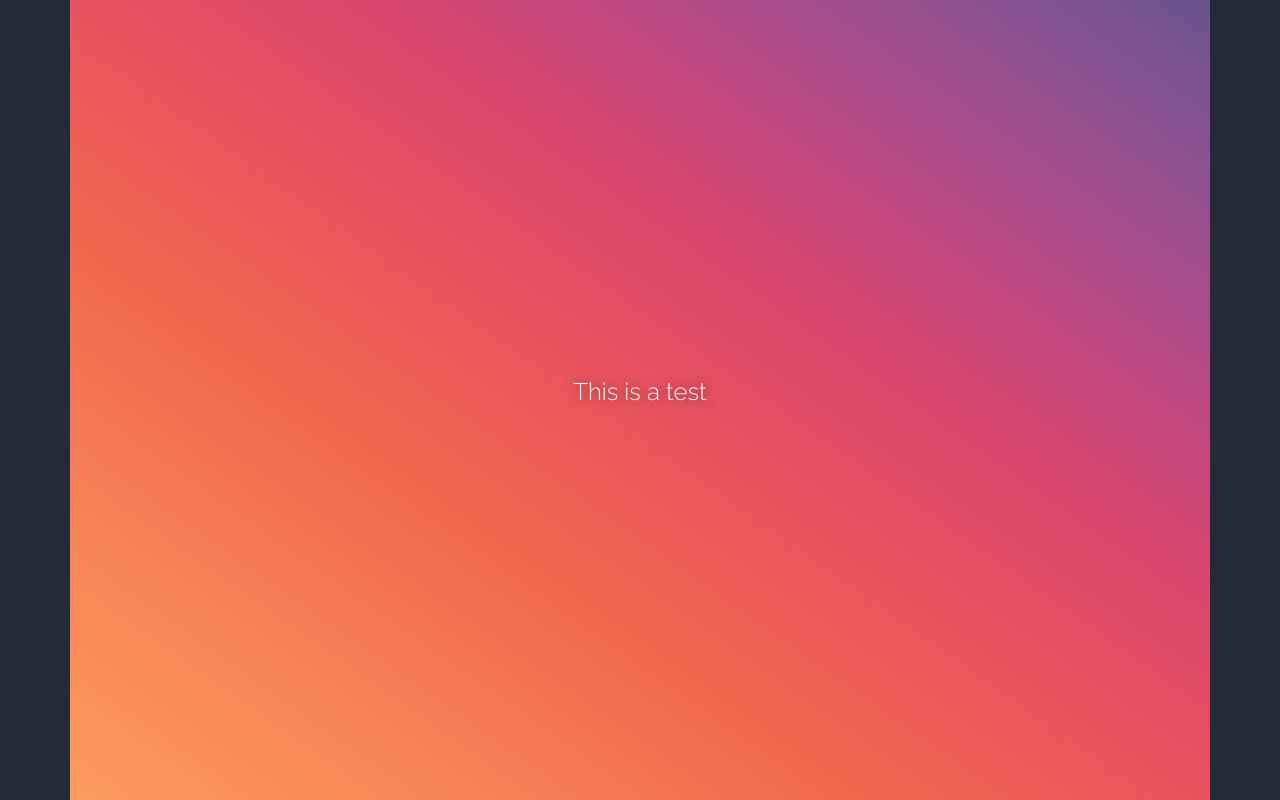
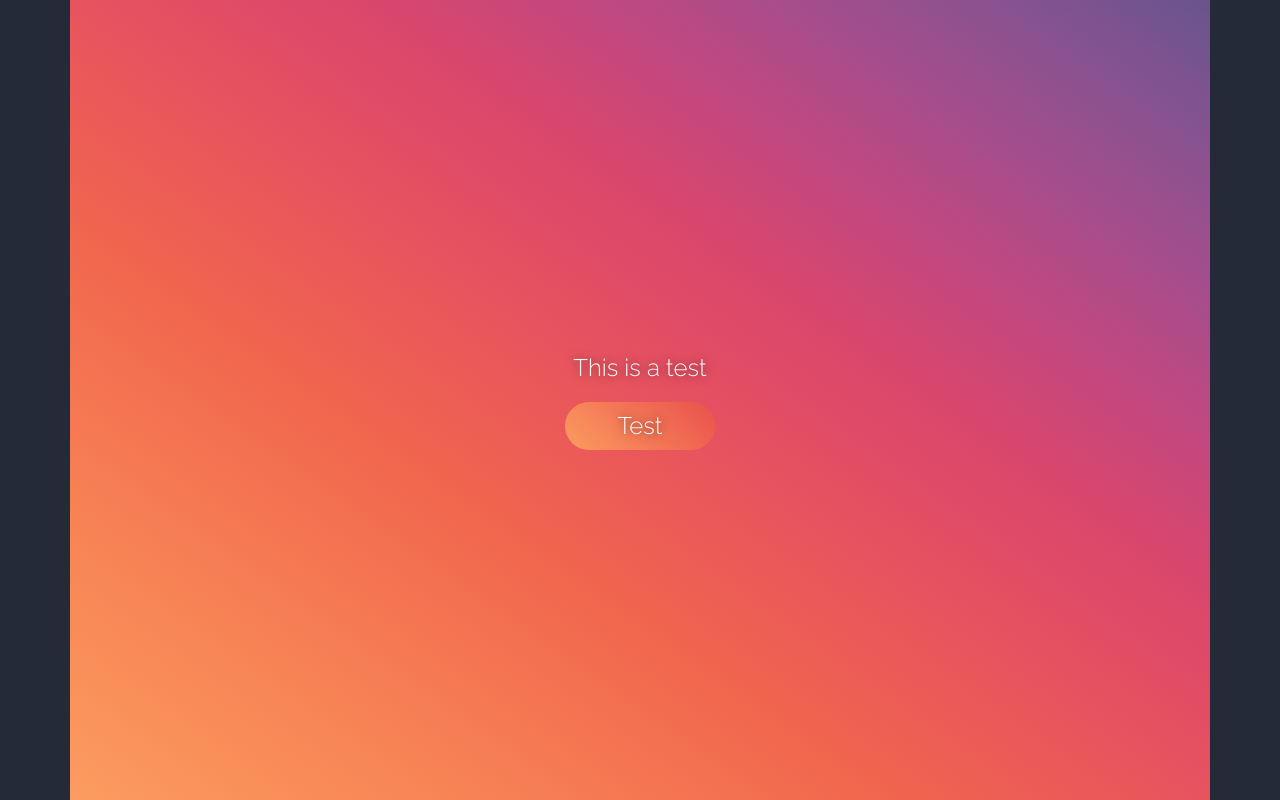
Before and after one commit to stefanjb-it/taskhub-frontend, an Angular app: page / in a window 1280 px wide. Built offline with nearby package versions, Linux system fonts and the light colour scheme.

Commit message:
Added Reusable Button Component

```diff
--- a/src/app/app.component.html
+++ b/src/app/app.component.html
@@ -1,5 +1,8 @@
 <div class="container-md content">
-  <p>This is a test</p>
+  <div>
+    <p>This is a test</p>
+    <app-button [buttonText]="'Test'" (OnClick)="sendMessage($event)"></app-button>
+  </div>
 </div>
 
 <router-outlet></router-outlet>
--- a/src/app/app.component.ts
+++ b/src/app/app.component.ts
@@ -1,14 +1,27 @@
-import { Component } from '@angular/core';
+import { Component, OnInit } from '@angular/core';
 import { CommonModule } from '@angular/common';
 import { RouterOutlet } from '@angular/router';
+import { ButtonComponent } from './components/button/button.component';
 
 @Component({
   selector: 'app-root',
   standalone: true,
-  imports: [CommonModule, RouterOutlet],
+  imports: [CommonModule, RouterOutlet, ButtonComponent],
   templateUrl: './app.component.html',
   styleUrl: './app.component.scss'
 })
-export class AppComponent {
+export class AppComponent implements OnInit{
   title = 'taskhub-frontend';
+
+  constructor() {
+
+  }
+
+  ngOnInit(): void {
+
+  }
+
+  sendMessage(message: string) {
+    alert(message);
+  }
 }
--- /dev/null
+++ b/src/app/components/button/button.component.html
@@ -0,0 +1,3 @@
+<button (click)="emitEvent()" class="btn btn-primary custom-button">
+    {{buttonText}}
+</button>
--- /dev/null
+++ b/src/app/components/button/button.component.scss
@@ -0,0 +1,19 @@
+@import '../../app.component.scss';
+
+.custom-button{
+    background: linear-gradient(45deg, $colorOrange, $colorRed);
+    font-family: 'ralewayLight', sans-serif;
+    font-weight: 300;
+    color: $textWhite;
+    text-align: center;
+    font-size: 24px;
+    text-shadow: 0 0 10px rgba(0,0,0,0.5);
+    border-radius: 45px;
+    min-width: 150px;
+    border: 0px;
+}
+
+.custom-button:hover{
+    cursor: pointer;
+    filter: brightness(90%);
+}
--- /dev/null
+++ b/src/app/components/button/button.component.ts
@@ -0,0 +1,27 @@
+import { Component, OnInit, Input, Output, EventEmitter } from '@angular/core';
+import { CommonModule } from '@angular/common';
+
+@Component({
+  selector: 'app-button',
+  standalone: true,
+  imports: [CommonModule],
+  templateUrl: './button.component.html',
+  styleUrl: './button.component.scss'
+})
+export class ButtonComponent implements OnInit {
+
+  @Input() buttonText: string = 'Button';
+  @Output() OnClick = new EventEmitter<string>();
+
+  constructor() {
+
+  }
+
+  ngOnInit(): void {
+
+  }
+
+  emitEvent() {
+    this.OnClick.emit('Button Clicked');
+  }
+}
```
Also changed, not shown: 1 other file (tests, documents, lock files or other folders).
